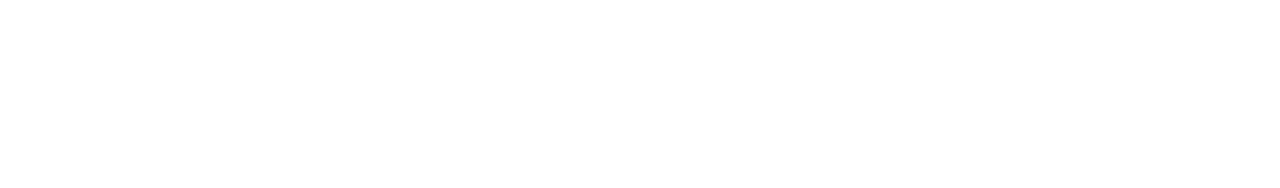
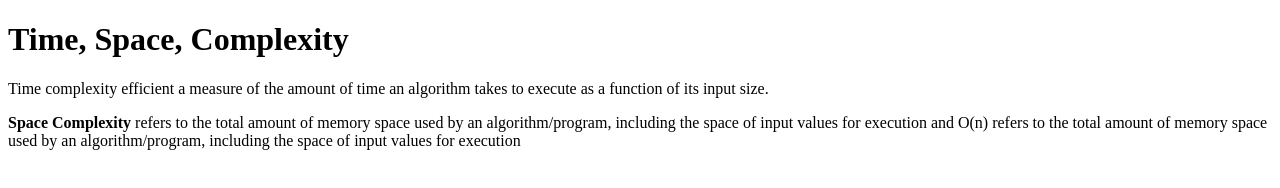
Before and after one commit to acciojob/time-and-space-complexity-feeldhoni, a website: page main.html in a window 1280 px wide. Drawn offline with Linux system fonts and the light colour scheme.

Commit message:
created a submission

```diff
--- a/main.html
+++ b/main.html
@@ -8,6 +8,9 @@
 
 <body>
 	<!-- the entire body must be written by student -->
+	<H1> Time, Space, Complexity</H1>
+	<p> Time complexity efficient  a measure of the amount of time an algorithm takes to execute as a function of its input size.</p>
+	<p2><b>Space Complexity</b> refers to the total amount of memory space used by an algorithm/program, including the space of input values for execution and O(n) refers to the total amount of memory space used by an algorithm/program, including the space of input values for execution</p2>
     <script type="text/javascript" src="./script.js">
 </script>
 
```
